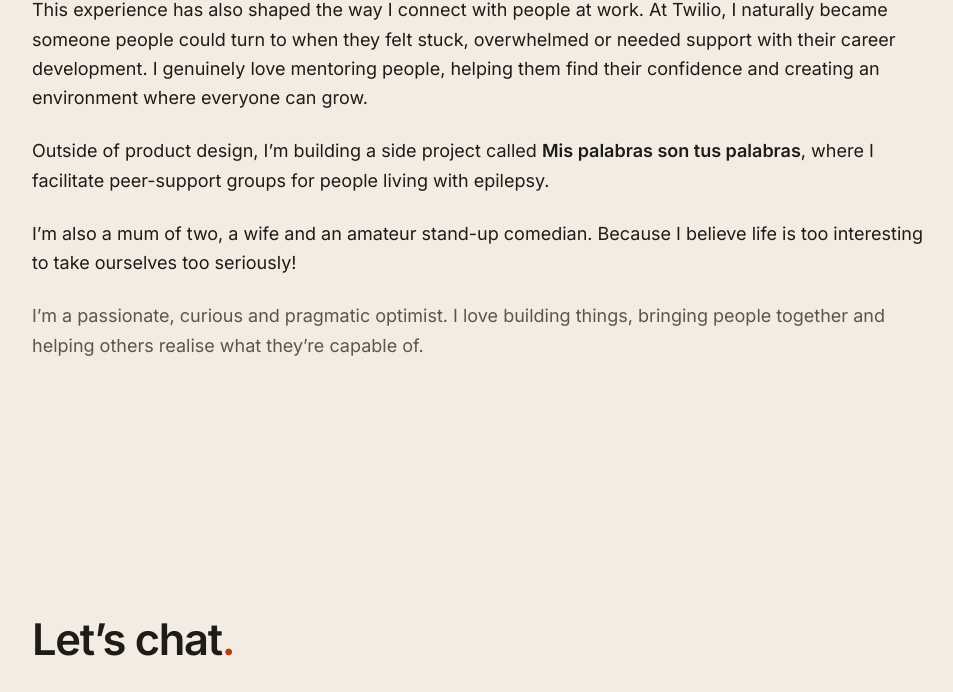
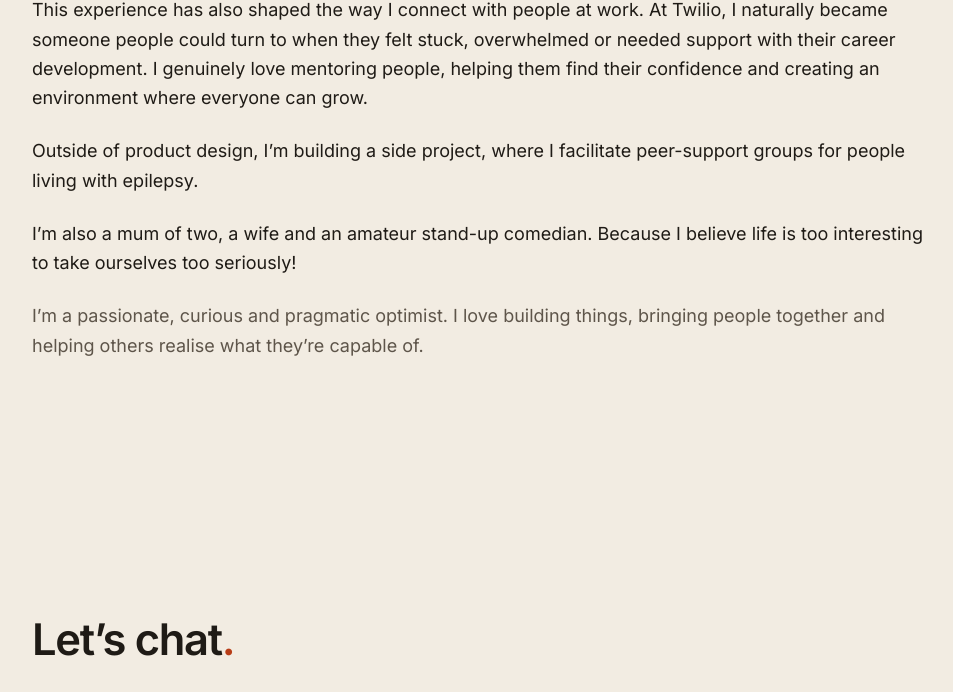
Before and after one commit to IsabelaRazetti/isabelarazettiwebsite, a plain HTML site: page index.html in a window 1280 px wide. Shown: the part 3340-4032 px from the top of the page, without its empty margins (158-1111 px from the left). Drawn offline with Linux system fonts and the light colour scheme.

Commit message:
Update index.html

```diff
--- a/index.html
+++ b/index.html
@@ -119,7 +119,7 @@ html{scroll-behavior:smooth}
     <div style="display: flex; flex-direction: column; gap: 24px; font-size: 18px; line-height: 1.625">
       <p style="margin: 0">I’ve lived with epilepsy since I was 15. This experience has shaped my resilience, courage and perspective on life. Something that could have held me back has taught me so much about my own strength and what I’m capable of achieving.</p>
       <p style="margin: 0">This experience has also shaped the way I connect with people at work. At Twilio, I naturally became someone people could turn to when they felt stuck, overwhelmed or needed support with their career development. I genuinely love mentoring people, helping them find their confidence and creating an environment where everyone can grow.</p>
-      <p style="margin: 0">Outside of product design, I’m building a side project called <span style="font-weight: 600">Mis palabras son tus palabras</span>, where I facilitate peer-support groups for people living with epilepsy.</p>
+      <p style="margin: 0">Outside of product design, I’m building a side project, where I facilitate peer-support groups for people living with epilepsy.</p>
       <p style="margin: 0">I’m also a mum of two, a wife and an amateur stand-up comedian. Because I believe life is too interesting to take ourselves too seriously!</p>
       <p style="margin: 0; color: #5E554A">I’m a passionate, curious and pragmatic optimist. I love building things, bringing people together and helping others realise what they’re capable of.</p>
     </div>
```
